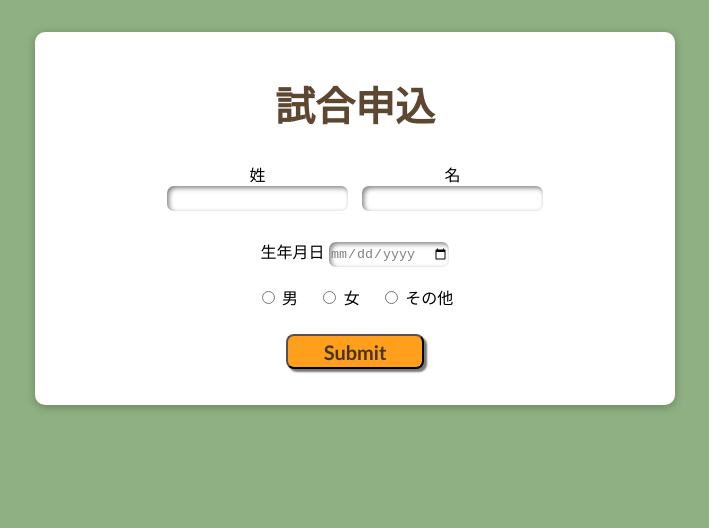
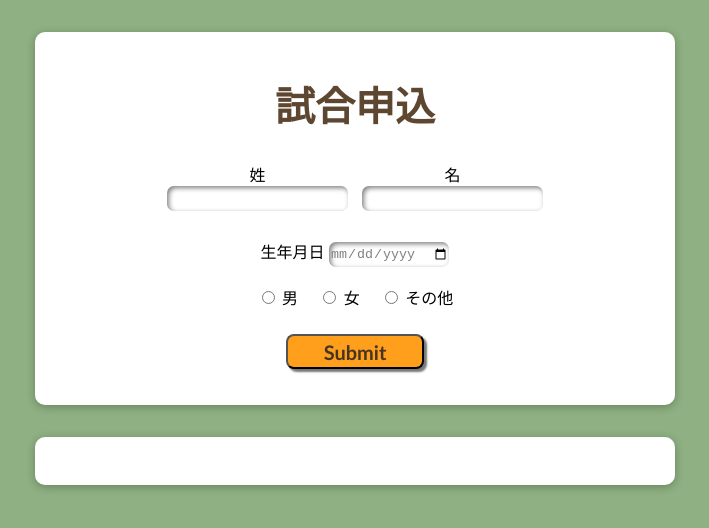
Before and after one commit to cafeorea/react-signup-form, a React (Create React App) app: page / in a window 1280 px wide. Shown: the top 528 px of the page, without its empty margins (285-994 px from the left). Built offline with nearby package versions, Linux system fonts and the light colour scheme.

Commit message:
Basic work on user data output list

```diff
--- a/src/App.js
+++ b/src/App.js
@@ -1,10 +1,12 @@
 import React from "react";
 import UserForm from "./components/User/UserForm";
+import UserList from "./components/User/UserList";
 
 function App() {
   return (
     <div>
       <UserForm />
+      <UserList users={[]} />
     </div>
   );
 }
--- /dev/null
+++ b/src/components/User/UserList.js
@@ -0,0 +1,19 @@
+import React from "react";
+import styles from "./UserList.module.css";
+import Card from "../UI/Card";
+
+const UserList = (props) => {
+  return (
+    <Card>
+      <ul>
+        {props.users.map((user) => (
+          <li>
+            {user.surname}, {user.firstName} ({user.gender})
+          </li>
+        ))}
+      </ul>
+    </Card>
+  );
+};
+
+export default UserList;
```
Also changed, not shown: src/components/User/UserList.module.css (added).
